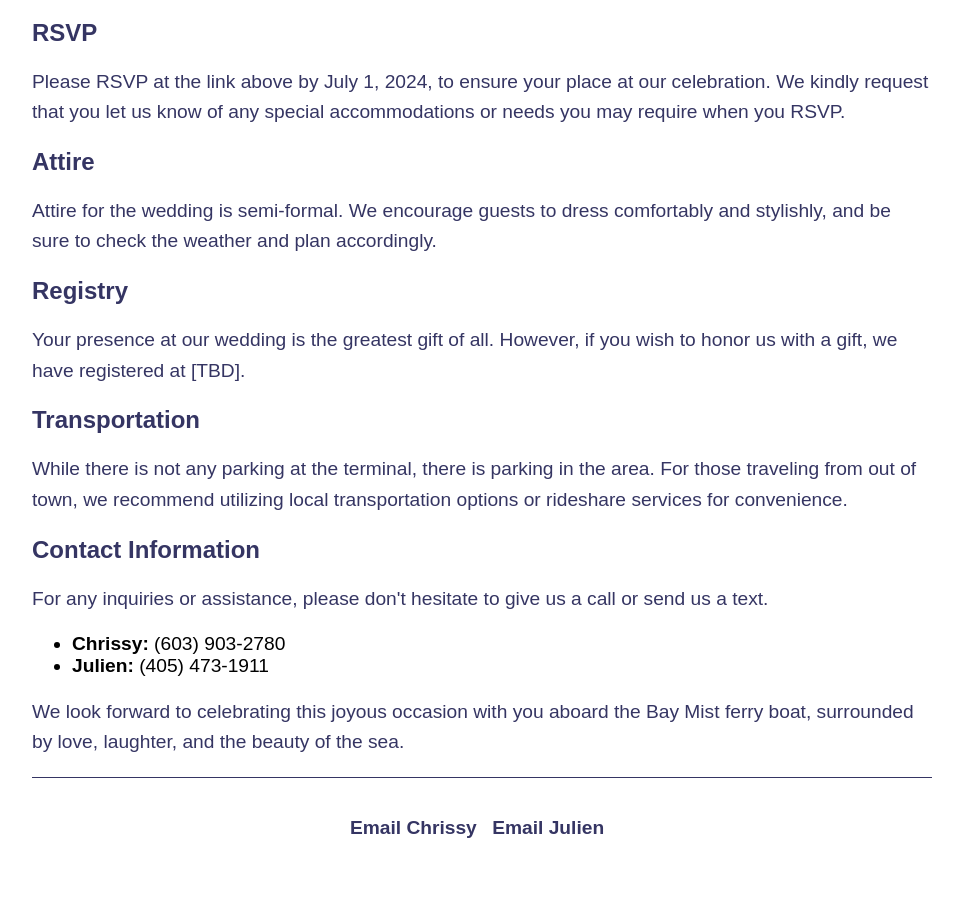
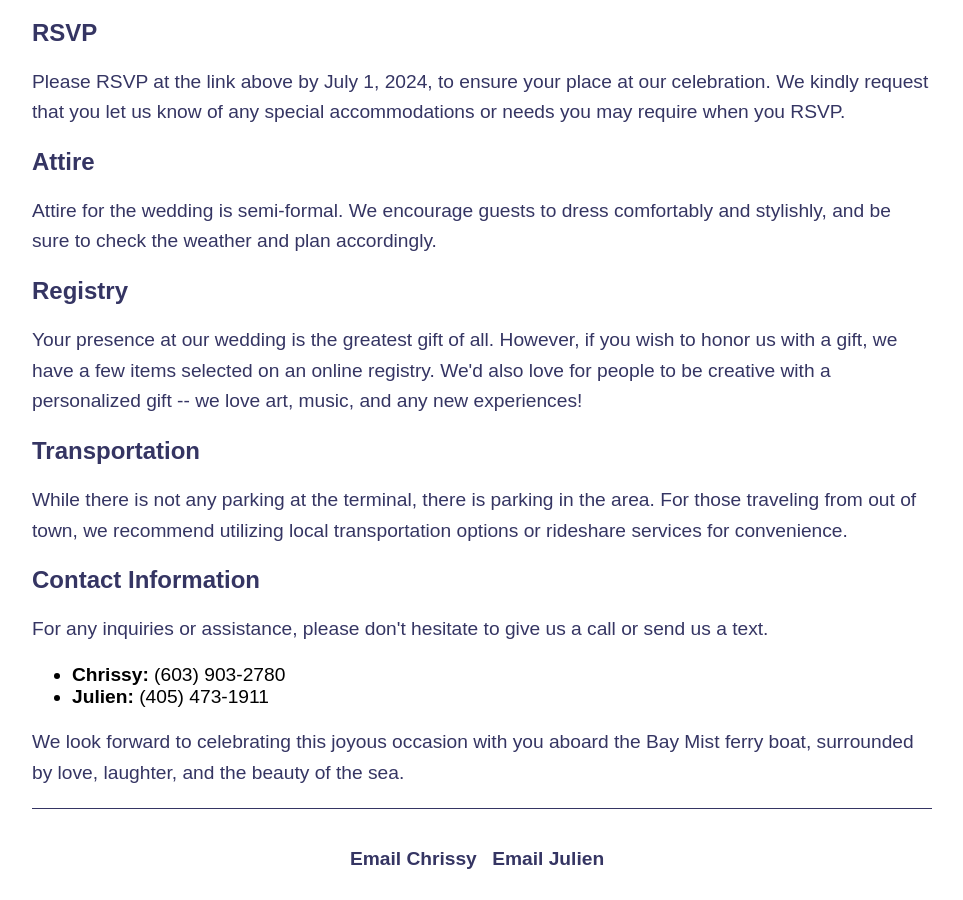
Before and after one commit to christina-ladam/wedding, a Jekyll site: the page built from weddingdetails.html, in a window 1280 px wide and 900 px high, scrolled down 1226 px. Shown: the whole window, without its empty margins (158-1121 px from the left). Built offline with Jekyll 4.4.1, drawn with Linux system fonts in a browser that asks for light colours; some web fonts are replaced; before the commit the page ends 2095 px from its top, so only the background shows below that.

Commit message:
Update weddingdetails.html

```diff
--- a/weddingdetails.html
+++ b/weddingdetails.html
@@ -28,7 +28,7 @@ layout: default
     <p>Attire for the wedding is semi-formal. We encourage guests to dress comfortably and stylishly, and be sure to check the weather and plan accordingly.</p>
 
     <h2>Registry</h2>
-    <p>Your presence at our wedding is the greatest gift of all. However, if you wish to honor us with a gift, we have registered at [TBD].</p>
+    <p>Your presence at our wedding is the greatest gift of all. However, if you wish to honor us with a gift, we have a few items selected on an online registry. We'd also love for people to be creative with a personalized gift -- we love art, music, and any new experiences! </p>
 
     <h2>Transportation</h2>
     <p>While there is not any parking at the terminal, there is parking in the area. For those traveling from out of town, we recommend utilizing local transportation options or rideshare services for convenience.</p>
```
